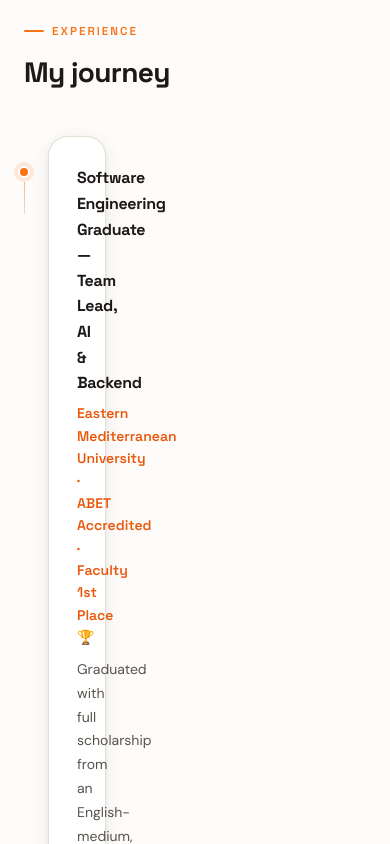
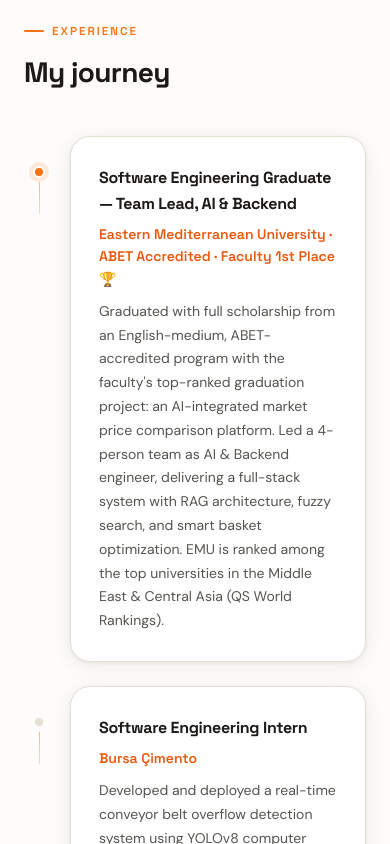
Before and after one commit to fatihcak/portfolio, a Next.js app: page /en in a window 390 px wide. Shown: the part 6080-6924 px from the top of the page. Built offline with nearby package versions, Linux system fonts and the light colour scheme.

Commit message:
fix: resolve squished text on mobile Experience timeline

```diff
--- a/src/components/Experience.module.css
+++ b/src/components/Experience.module.css
@@ -93,7 +93,8 @@
 
 @media (max-width: 600px) {
   .item {
-    grid-template-columns: 0 40px 1fr;
+    grid-template-columns: 30px 1fr;
+    gap: 0 1rem;
   }
 
   .left {
```
